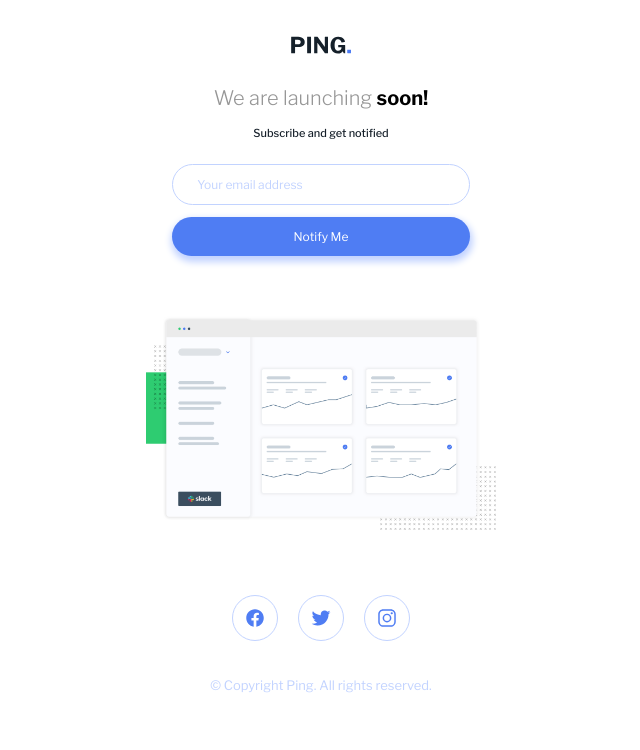
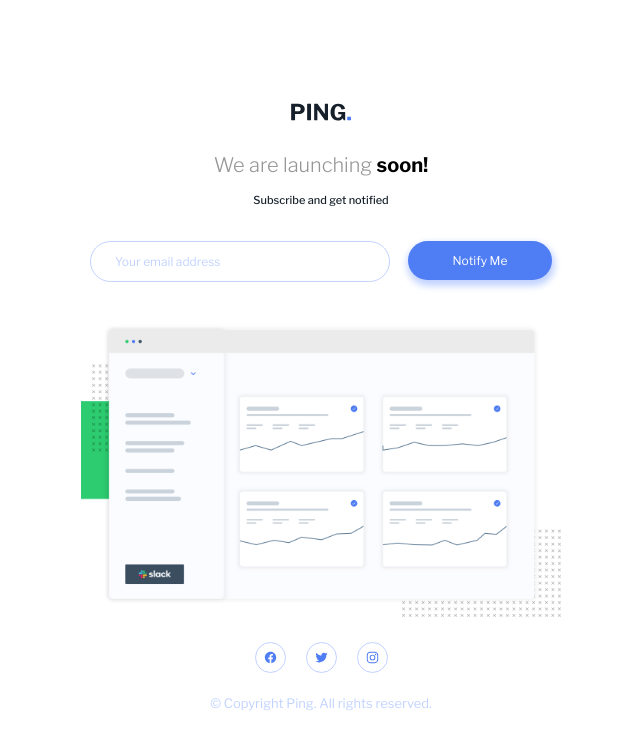
Before and after one commit to Isaacayomi/Ping-coming-soon, a plain HTML site: page index.html in a window 1280 px wide. Shown: the whole page, without its empty margins (319-959 px from the left). Drawn offline with nearby package versions, Linux system fonts and the light colour scheme.

Commit message:
completed responsiveness

```diff
--- a/style.css
+++ b/style.css
@@ -29,7 +29,7 @@ header img {
 }
 
 main {
-  height: auto;
+  height: 100vh;
   display: grid;
   place-content: center;
 }
@@ -141,3 +141,70 @@ ion-icon:hover {
   margin-block: 1.8rem;
   color: var(--secondary_blue);
 }
+
+@media screen and (min-width: 768px) {
+  main {
+    height: 100vh;
+    display: grid;
+    place-content: center;
+  }
+}
+
+@media screen and (min-width: 1024px) {
+
+  main {
+    height: 100vh;
+    display: grid;
+    place-content: center;
+  }
+
+ .fill__email {
+  display: flex;
+  align-items: center;
+  justify-content: center;
+  gap: -5rem;
+  width: 100%;
+ }
+
+ .fill__email input{
+  cursor: pointer;
+  width: 15rem;
+ }
+
+ .submit__button {
+  cursor: pointer;
+
+  width: 30%;
+  margin-top: 0.5rem;
+ }
+
+ .dashboard__illustration  {
+   max-width: 480px;
+   margin-top: 1rem;
+   margin-bottom: 0;
+ }
+
+ .dashboard__illustration img {
+  width: 100%;
+  height: auto;
+ }
+
+ .socials {
+  margin-top: 1rem;
+ }
+
+ .socials ion-icon {
+  font-size: 13px;
+  padding: 0.4rem;
+ }
+
+ .copyright__text {
+  margin-block: -0.7rem;
+ }
+
+ ion-icon:hover {
+  background-color: var(--primary_blue);
+  color: white;
+  border: none;
+ }
+}
```
